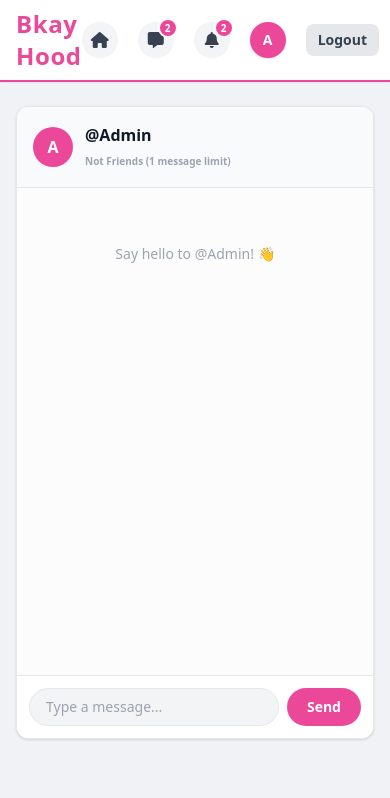
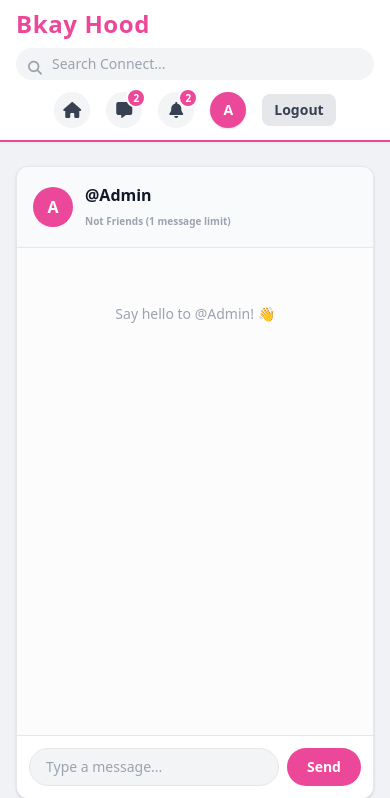
Before and after one commit to henrypeprah6-dev/bkay-hood, a Django app: page /chat/Admin/ in a window 390 px wide. Shown: the top 798 px of the page. Run offline with Django 5.2, Linux system fonts and the light colour scheme; a user stored in the database is signed in; data comes from the database, SQL or seed files in the repository; some libraries are stand-ins or nearby versions.

Commit message:
Add mobile responsive search bar to base.html

```diff
--- a/accounts/templates/accounts/base.html
+++ b/accounts/templates/accounts/base.html
@@ -31,20 +31,22 @@
 <body class="bg-fbBg font-sans text-gray-900 min-h-screen flex flex-col">
 
   <!-- Top Navigation Bar -->
-  <nav class="bg-white border-b-2 border-brandPink sticky top-0 z-50 shadow-sm px-4 py-2 flex justify-between items-center">
-    <div class="flex items-center space-x-3">
-      <a href="{% url 'home' %}" class="text-2xl font-extrabold text-brandPink tracking-wide">Bkay Hood</a>
-      <form method="GET" action="{% url 'search' %}" class="relative hidden sm:block">
-        <input type="text" name="q" placeholder="Search Connect..." class="bg-gray-100 rounded-full pl-9 pr-4 py-1.5 text-sm focus:outline-none focus:ring-2 focus:ring-fbBlue w-60">
-        <button type="submit" class="absolute left-3 top-2.5 text-gray-400 text-sm bg-transparent border-none cursor-pointer">
-          <i class="fa-solid fa-magnifying-glass"></i>
-        </button>
-      </form>
+  <nav class="bg-white border-b-2 border-brandPink sticky top-0 z-50 shadow-sm px-4 py-2 flex flex-col sm:flex-row justify-between items-center gap-2">
+    <div class="flex items-center justify-between w-full sm:w-auto">
+      <a href="{% url 'feed' %}" class="text-2xl font-extrabold text-brandPink tracking-wide">Bkay Hood</a>
     </div>
 
+    <!-- Search Form (Visible on all screens, full width on mobile) -->
+    <form method="GET" action="{% url 'search' %}" class="relative w-full sm:w-60">
+      <input type="text" name="q" placeholder="Search Connect..." class="bg-gray-100 rounded-full pl-9 pr-4 py-1.5 text-sm focus:outline-none focus:ring-2 focus:ring-fbBlue w-full">
+      <button type="submit" class="absolute left-3 top-2.5 text-gray-400 text-sm bg-transparent border-none cursor-pointer">
+        <i class="fa-solid fa-magnifying-glass"></i>
+      </button>
+    </form>
+
     {% if user.is_authenticated %}
-    <div class="flex items-center space-x-5">
-      <a href="{% url 'home' %}" class="w-9 h-9 rounded-full bg-gray-100 hover:bg-gray-200 flex items-center justify-center text-gray-700 transition" title="Home"><i class="fa-solid fa-house"></i></a>
+    <div class="flex items-center justify-center space-x-4 sm:space-x-5 w-full sm:w-auto py-1 sm:py-0">
+      <a href="{% url 'feed' %}" class="w-9 h-9 rounded-full bg-gray-100 hover:bg-gray-200 flex items-center justify-center text-gray-700 transition" title="Home"><i class="fa-solid fa-house"></i></a>
 
       <!-- Messages Icon with Unread Badge -->
       <a href="{% url 'inbox' %}" class="relative w-9 h-9 rounded-full bg-gray-100 hover:bg-gray-200 flex items-center justify-center text-gray-700 transition" title="Messages">
```
